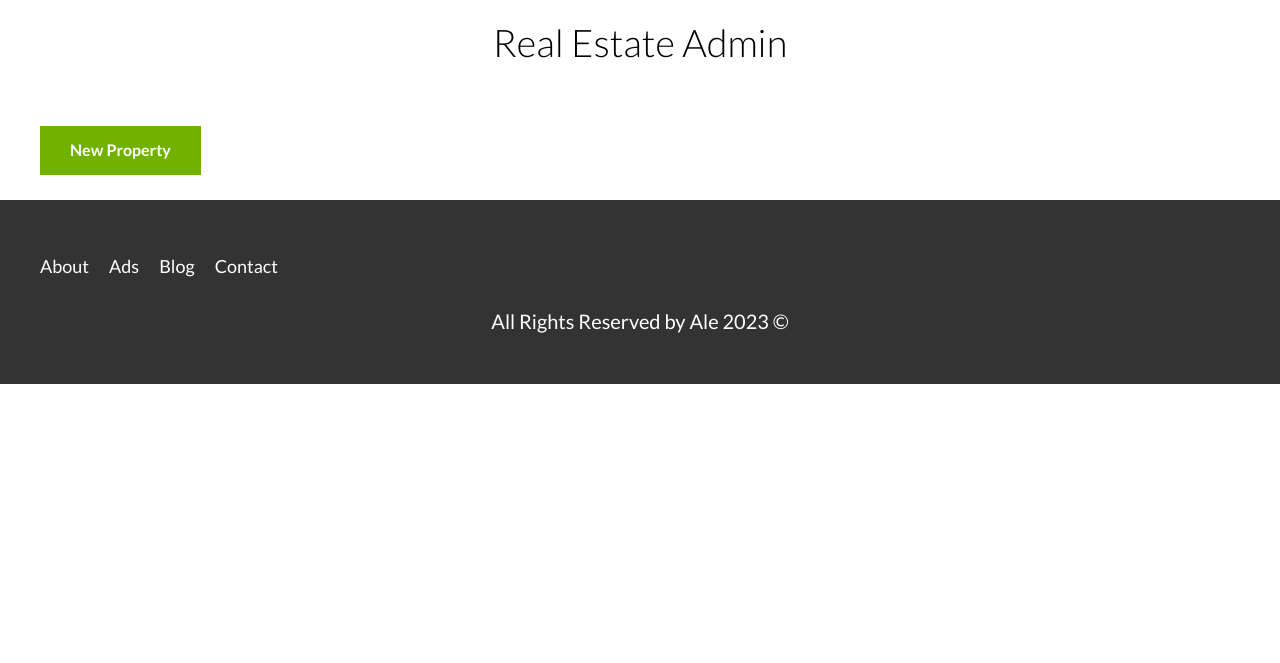
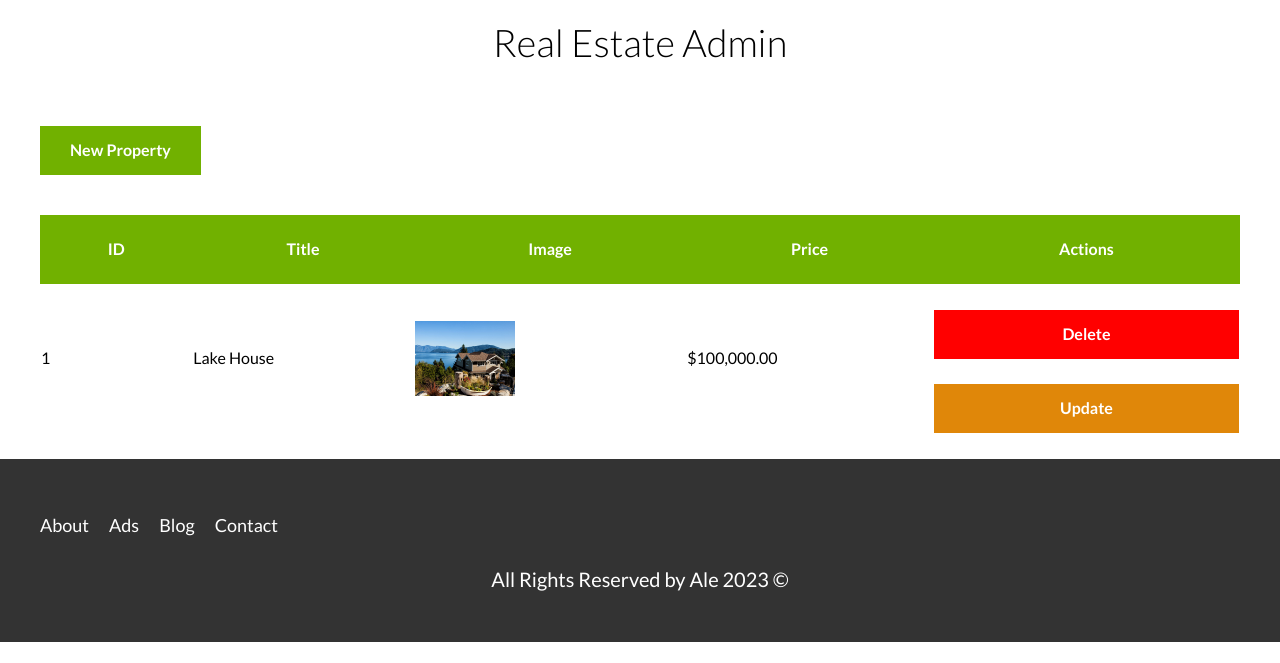
Before and after one commit to aleee-git/RealEstate, a PHP site: page /crud/index.php in a window 1280 px wide. Shown: the part 137-800 px from the top of the page. Run offline with PHP 8.4, Linux system fonts and the light colour scheme; data that the repository does not hold is empty.

Commit message:
Vista Read

```diff
--- a/crud/index.php
+++ b/crud/index.php
@@ -1,5 +1,6 @@
 <?php
 
+// Mensaje de Alerta
 $mensaje = $_GET['mensaje'] ?? null;
 
 include '../includes/templates/header.php';
@@ -11,10 +12,35 @@ include '../includes/templates/header.php';
             <p class="alerta exito">Property Registered</p>
         <?php endif; ?>
         <a href="create.php" class="boton boton-verde" style="display: inline-block;">New Property</a>
+
+        <table class="propiedades">
+            <thead>
+                <tr>
+                    <th> ID </th>
+                    <th> Title </th>
+                    <th> Image </th>
+                    <th> Price </th>
+                    <th> Actions </th>
+                </tr>
+            </thead>
+
+            <tbody>
+                <tr>
+                    <td> 1 </td>
+                    <td> Lake House </td>
+                    <td> <img src="/src/img/anuncio1.jpg" class="imagen-tabla"></td>
+                    <td> $100,000.00</td>
+                    <td>
+                        <a href="#" class="boton-rojo-block">Delete</a>
+                        <a href="#" class="boton-amarillo-block">Update</a>
+                    </td>
+                </tr>
+            </tbody>
+
+        </table>
+
     </main>
 
 <?php
-
 include '../includes/templates/footer.php';
-
 ?>
--- a/src/scss/base/_botones.scss
+++ b/src/scss/base/_botones.scss
@@ -8,5 +8,9 @@
 }
 
 .boton-verde {
-    @include boton ($verde, block)
+    @include boton ($verde, block);
 }
+
+.boton-rojo-block {
+    @include boton ($rojo, block);
+}
--- a/src/scss/internas/_crud.scss
+++ b/src/scss/internas/_crud.scss
@@ -14,3 +14,22 @@
         word-spacing: 10px;
     }
 }
+
+table.propiedades {
+    margin-top: 4rem;
+    width: 100%;
+    border-spacing: 0;
+
+    thead {
+        background-color: $verde;
+
+        th {
+            color: white;
+            padding: 2rem;
+        }
+    }
+
+    .imagen-tabla {
+        width: 10rem;
+    }
+}
```
Also changed, not shown: build/css/app.css, 1 other file.
